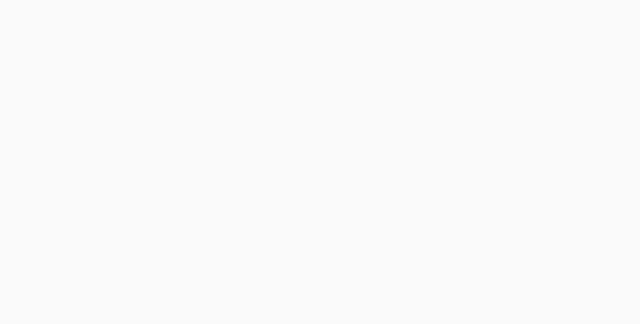
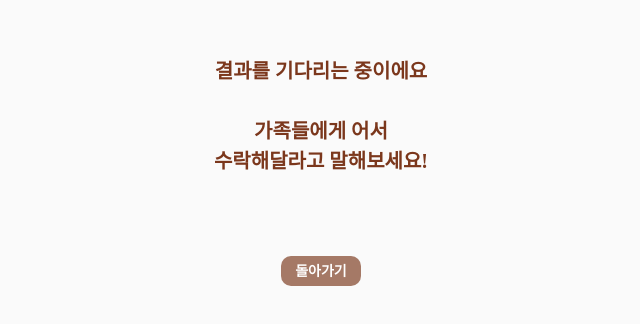
Before and after one commit to sunmingLee/Sai, a Vue app in the folder FrontEnd/: page /applywait in a window 1280 px wide. Before the commit this address had no page. Shown: the part 264-588 px from the top of the page, without its empty margins (319-959 px from the left). Built offline with nearby package versions, Linux system fonts and the light colour scheme; a web font is replaced by a local one.

Commit message:
Feat: Add ApplyWaitView

```diff
--- a/FrontEnd/src/router/index.js
+++ b/FrontEnd/src/router/index.js
@@ -1,6 +1,7 @@
 import { createRouter, createWebHistory } from 'vue-router'
 import HomeView from '../views/HomeView.vue'
 import FamilyCodeView from '../views/FamilyCodeView.vue'
+import ApplyWaitView from '../views/ApplyWaitView.vue'
 
 const routes = [
   {
@@ -21,6 +22,11 @@ const routes = [
     name: 'familyCode',
     component: FamilyCodeView
   },
+  {
+    path: '/applywait',
+    name: 'applywait',
+    component: ApplyWaitView
+  }
 ]
 
 const router = createRouter({
--- /dev/null
+++ b/FrontEnd/src/views/ApplyWaitView.vue
@@ -0,0 +1,45 @@
+<template>
+  <div class="apply-wait-wrap">
+    <span>결과를 기다리는 중이에요<br/><br/>
+    가족들에게 어서<br/>수락해달라고 말해보세요!</span>
+    <Button class="btn-back" buttonClass="small information" buttonText="돌아가기"></Button>
+    <!-- <div class="back-wrap">
+        로그인 화면으로 돌아가기
+    </div> -->
+</div>
+</template>
+
+<script>
+import Button from '@/components/common/Button.vue'
+export default {
+  components: { Button }
+}
+</script>
+
+<style scoped lang="scss">
+.apply-wait-wrap{
+    width: 100vh
+}
+span{
+    display: block;
+    position: relative;
+    top: 40%;
+    color: #7B371C;
+    text-align: center;
+    font-size: 20px;
+    font-weight: bold;
+}
+.btn-back{
+    text-align: center;
+    position: relative;
+    top: 50%;
+}
+// .back-wrap{
+//     position: relative;
+//     top: 72%;
+//     text-align: center;
+//     height: 10%;
+//     color: white;
+//     background-color: #7B371C;
+// }
+</style>
```
